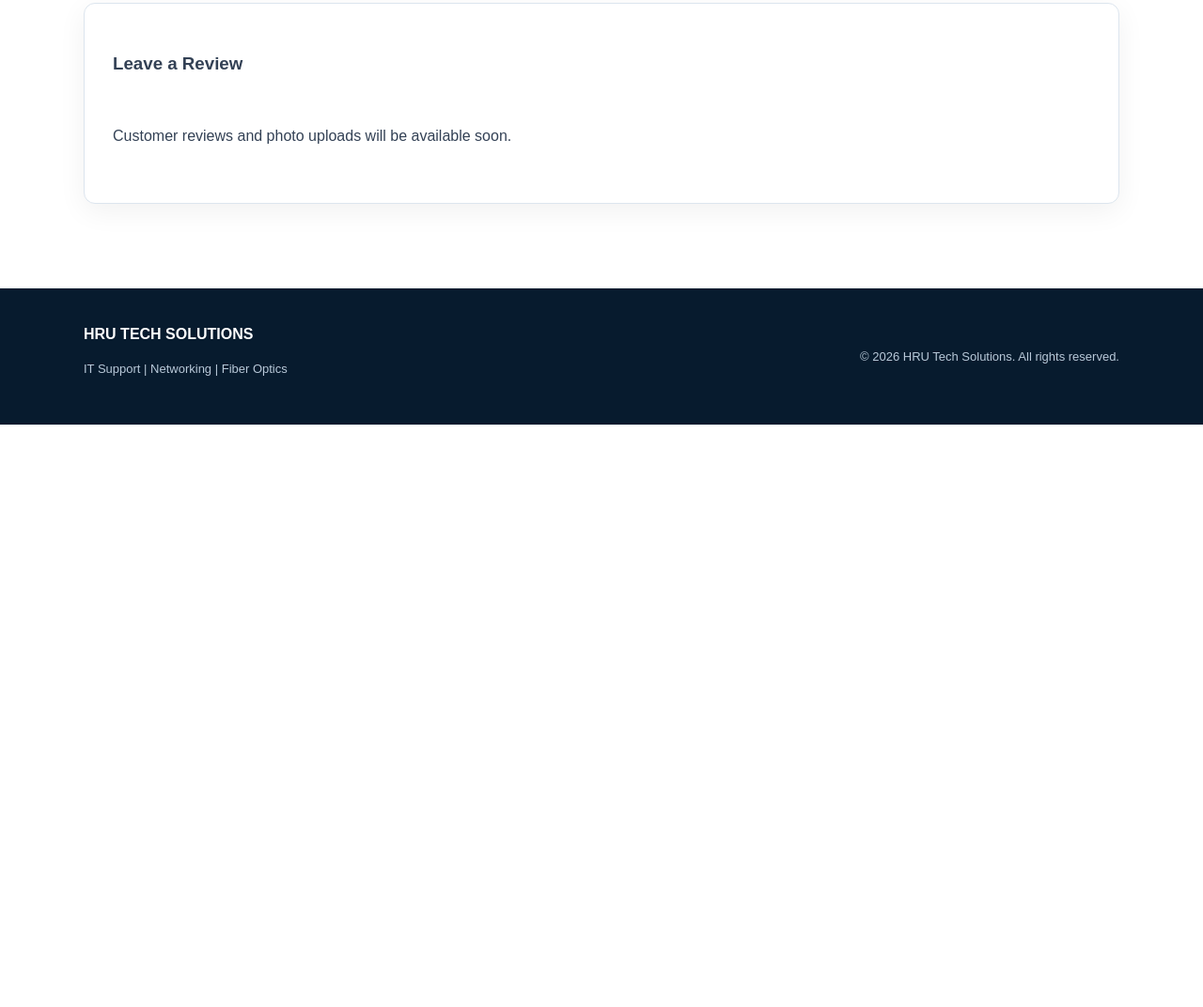
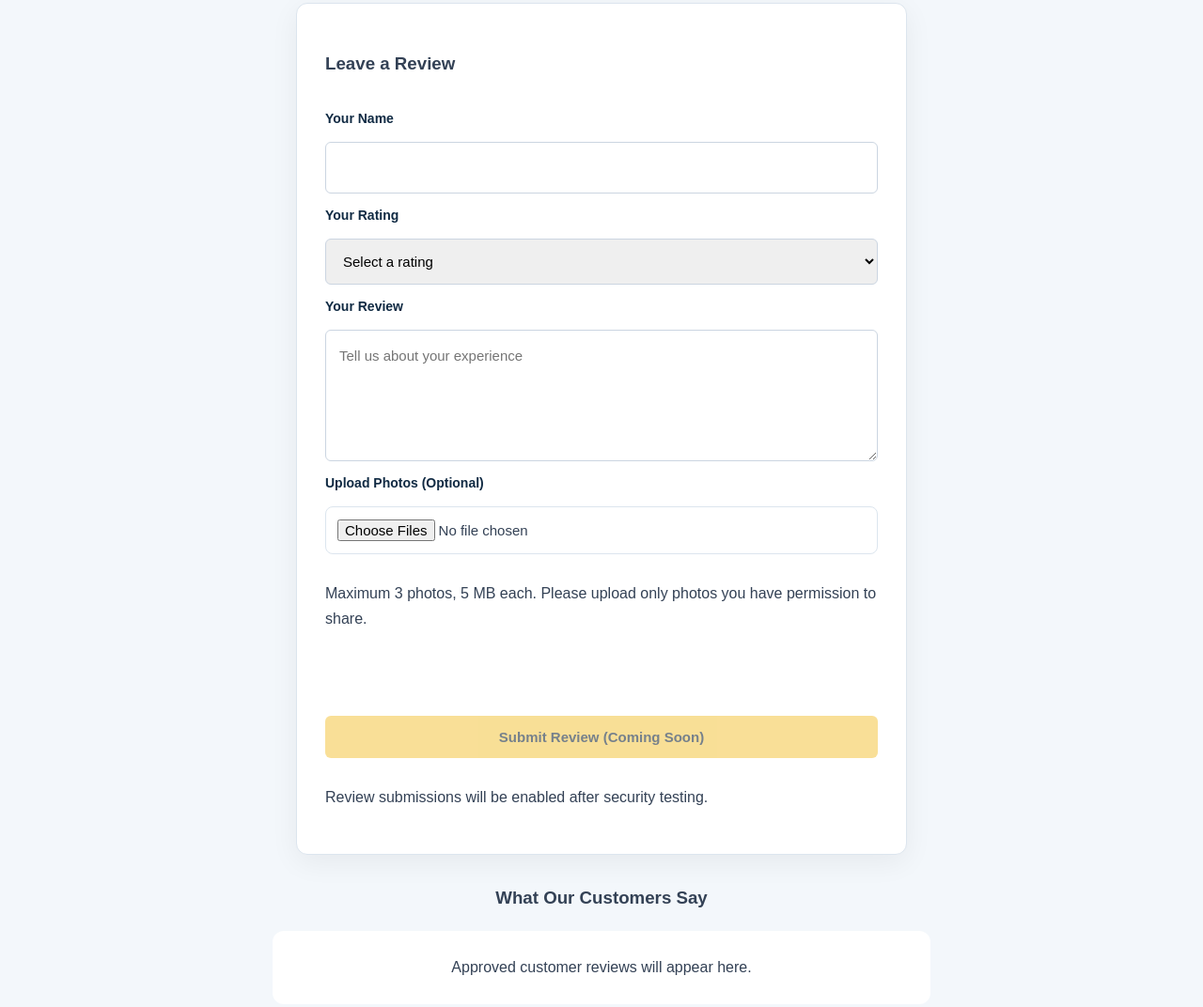
Before and after one commit to villanld/hru-tech-solution-v1, a plain HTML site: page index.html in a window 1280 px wide. Shown: the part 2953-4025 px from the top of the page at 94% size. Before the commit the page ends 3405 px from the top, so only its background shows below. Drawn offline with Linux system fonts and the light colour scheme.

Commit message:
Add files via upload

```diff
--- a/index.html
+++ b/index.html
@@ -282,25 +282,104 @@
             </p>
         </div>
 
-            <div class="contact-form">
+        <form id="reviewForm" class="contact-form">
 
             <h3>Leave a Review</h3>
 
+            <label for="reviewName">
+                Your Name
+            </label>
+
+            <input
+                type="text"
+                id="reviewName"
+                name="customer_name"
+                maxlength="100"
+                required
+            >
+
+            <label for="reviewRating">
+                Your Rating
+            </label>
+
+            <select
+                id="reviewRating"
+                name="rating"
+                required
+            >
+                <option value="">
+                    Select a rating
+                </option>
+                <option value="5">★★★★★ - Excellent</option>
+                <option value="4">★★★★☆ - Very Good</option>
+                <option value="3">★★★☆☆ - Good</option>
+                <option value="2">★★☆☆☆ - Fair</option>
+                <option value="1">★☆☆☆☆ - Poor</option>
+            </select>
+
+            <label for="reviewMessage">
+                Your Review
+            </label>
+
+            <textarea
+                id="reviewMessage"
+                name="review_text"
+                minlength="10"
+                maxlength="2000"
+                placeholder="Tell us about your experience"
+                required
+            ></textarea>
+
+            <label for="reviewPhotos">
+                Upload Photos (Optional)
+            </label>
+
+            <input
+                type="file"
+                id="reviewPhotos"
+                name="photos"
+                accept="image/jpeg,image/png,image/webp"
+                multiple
+            >
+
             <p>
-                    Customer reviews and photo uploads
-                    will be available soon.
+                Maximum 3 photos, 5 MB each.
+                Please upload only photos you have
+                permission to share.
             </p>
 
-                <!-- Cloudflare Turnstile -->
+            <!-- Cloudflare CAPTCHA -->
             <div
                 class="cf-turnstile"
                 data-sitekey="YOUR_SITE_KEY">
             </div>
 
+            <button
+                type="submit"
+                class="btn btn-primary"
+                disabled
+            >
+                Submit Review (Coming Soon)
+            </button>
+
+            <p id="reviewStatus">
+                Review submissions will be enabled
+                after security testing.
+            </p>
+
+        </form>
+
+        <div class="section-heading">
+            <h3>What Our Customers Say</h3>
+            <div id="approvedReviews">
+                Approved customer reviews
+                will appear here.
+            </div>
         </div>
 
     </div>
 </section>
+
 
 
 </main>
--- a/style.css
+++ b/style.css
@@ -393,3 +393,41 @@
         text-align: center;
     }
 }
+
+
+/* CUSTOMER REVIEWS */
+
+#customer-reviews {
+    background: #f3f7fb;
+}
+
+#reviewForm {
+    max-width: 650px;
+    margin: 30px auto;
+}
+
+#reviewForm input[type="file"] {
+    background: white;
+    border: 1px solid #dce5ee;
+    border-radius: 8px;
+    padding: 12px;
+    width: 100%;
+    max-width: 100%;
+}
+
+#reviewForm .cf-turnstile {
+    margin: 20px 0;
+}
+
+#reviewForm button:disabled {
+    opacity: 0.55;
+    cursor: not-allowed;
+}
+
+#approvedReviews {
+    margin-top: 20px;
+    padding: 25px;
+    background: white;
+    border-radius: 12px;
+    text-align: center;
+}
```
Lines whose indentation alone changed are shown as unchanged.
